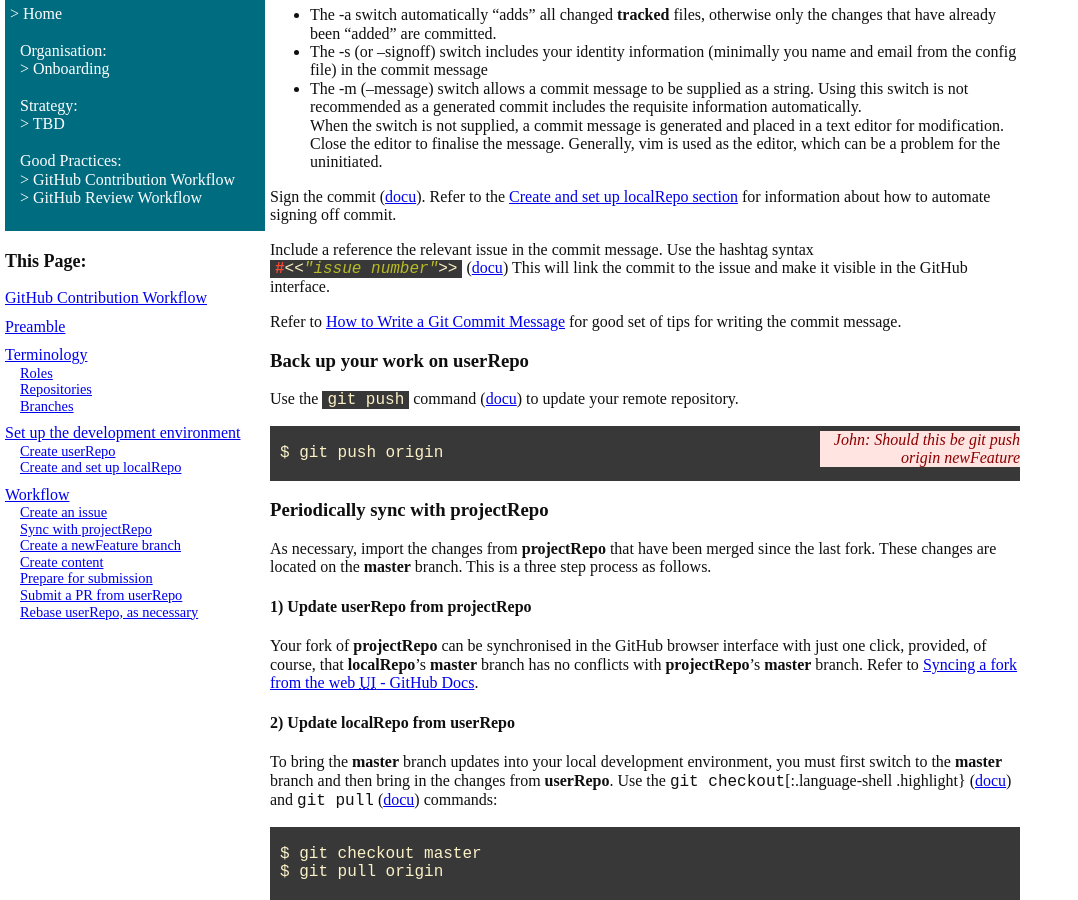
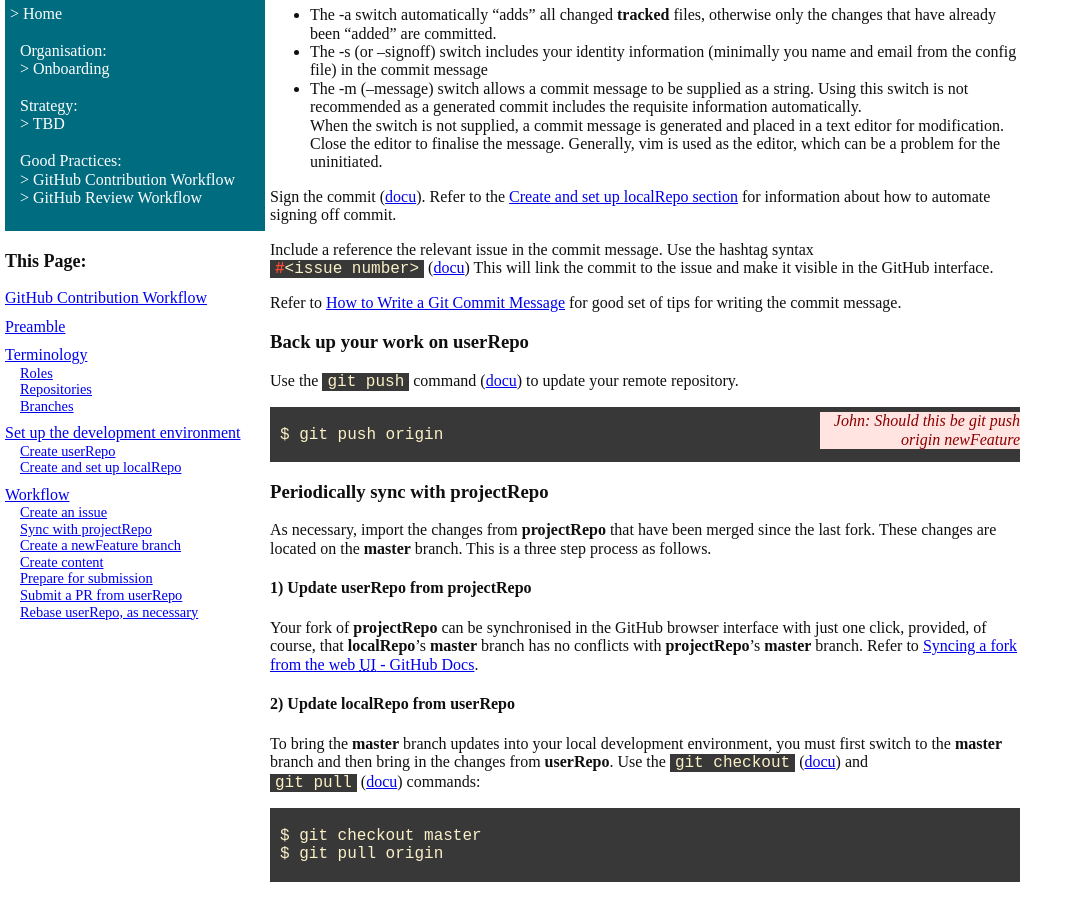
Before and after one commit to elisa-tech/orientation, a Jekyll site: the page built from docs/GitHubContributionWorkflow.md, in a window 1280 px wide and 900 px high, scrolled down 4657 px. Shown: the whole window, without its empty margins (0-1078 px from the left). Built offline with Jekyll 4.4.1, drawn with Linux system fonts in a browser that asks for light colours.

Commit message:
Small cleanup
This work contributes to Issue #2

-	After trying it in GitHub found out that the hashtag syntax
	works in GitHub, but the syntax used in the document was
	misleading - changed, hopefully improved
-	In the Update localRepo section, two code snippets weren't
	displayed properly

Signed-off-by: John MacGregor <open.john.macgregor@gmail.com>

```diff
--- a/docs/GitHubContributionWorkflow.md
+++ b/docs/GitHubContributionWorkflow.md
@@ -260,7 +260,7 @@ about how to automate signing off commit.
 
 Include a reference the relevant issue in the commit message.
 Use the hashtag syntax
-`#<<"issue number">>`{:.language-conf .highlight}
+`#<issue number>`{:.language-conf .highlight}
 ([docu](https://docs.github.com/en/github/writing-on-github/working-with-advanced-formatting/autolinked-references-and-urls#issues-and-pull-requests))
 This will link the commit to the issue and make it visible in the GitHub interface.
 
@@ -297,8 +297,8 @@ Refer to
 
 To bring the **master** branch updates into your local development environment,
 you must first switch to the **master** branch and then bring in the changes from **userRepo**.
-Use the `git checkout`[:.language-shell .highlight} ([docu](https://git-scm.com/docs/git-checkout))
-and `git pull` ([docu](https://git-scm.com/docs/git-pull))
+Use the `git checkout`{:.language-shell .highlight} ([docu](https://git-scm.com/docs/git-checkout)) and
+`git pull`{:.language-shell .highlight} ([docu](https://git-scm.com/docs/git-pull))
 commands:
 ~~~ shell
 
```
